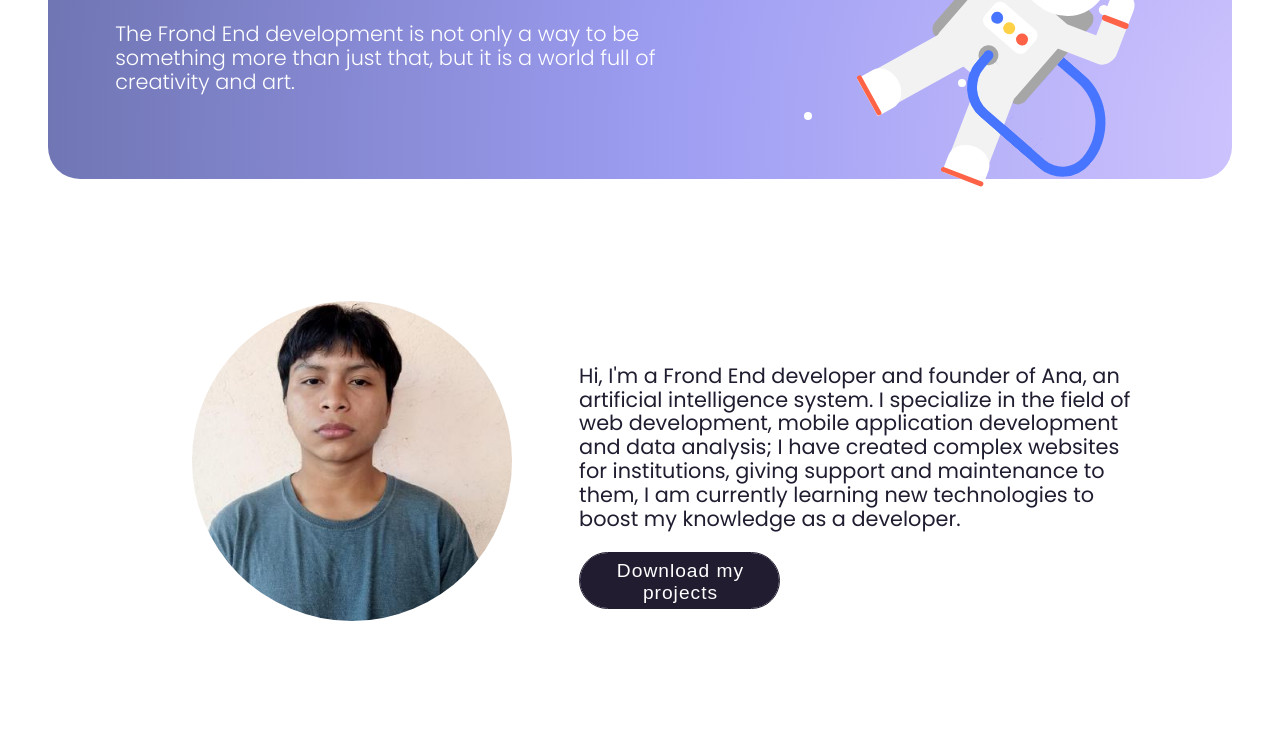
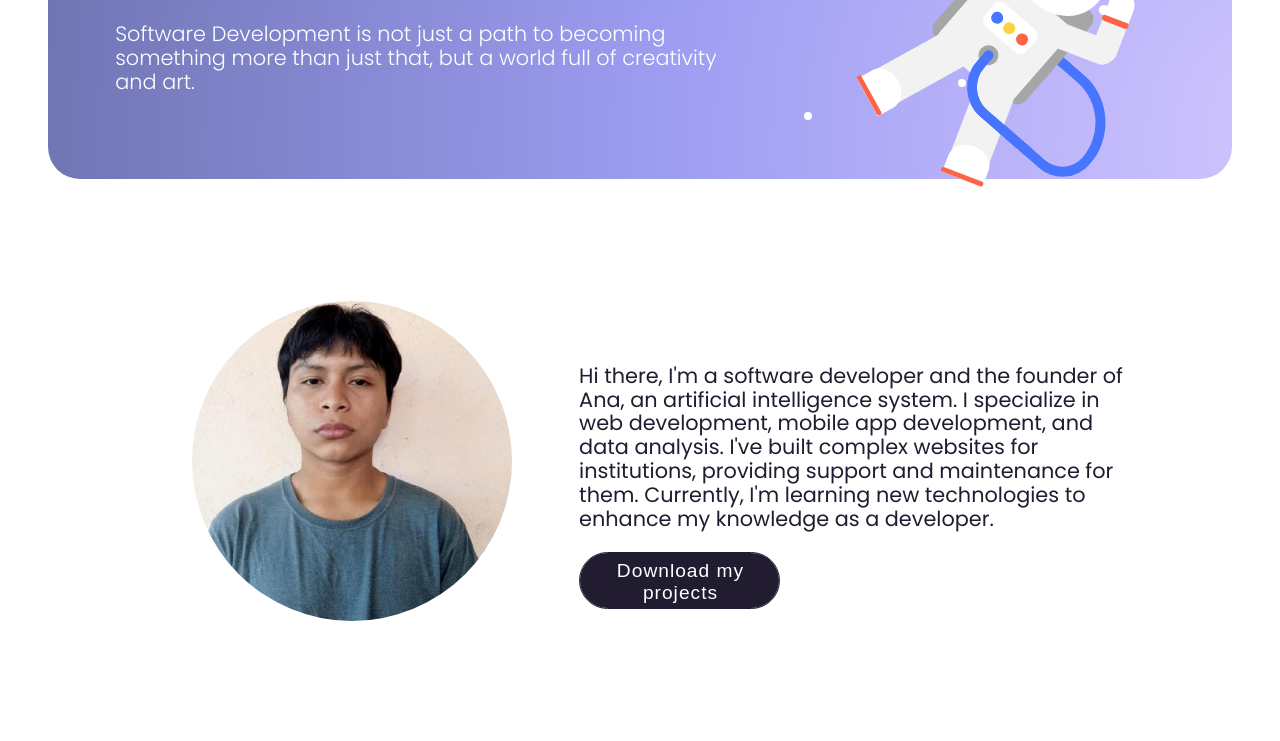
Before and after one commit to ZeusDeev/zeusDevv, a plain HTML site: page en/index.html in a window 1280 px wide. Shown: the part 342-1083 px from the top of the page. Drawn offline with Linux system fonts and the light colour scheme; grey boxes are pictures that could not be loaded; a web font is replaced by a local one.

Commit message:
Update index.html

```diff
--- a/en/index.html
+++ b/en/index.html
@@ -49,7 +49,7 @@
                     <h1 class="h1_contenido-texto">Zeus Cach</h1>
                     <h2 class="rango">Frond End Developer</h2>
                     <p class="descripcion">
-                        The Frond End development is not only a way to be something more than just that, but it is a world full of creativity and art.
+                        Software Development is not just a path to becoming something more than just that, but a world full of creativity and art.
                     </p>
                 </div>
            </div>
@@ -138,7 +138,7 @@
                         About me
                     </h3>
                     <p class="p_contenido-texto--sobremi">
-                        Hi, I'm a Frond End developer and founder of Ana, an artificial intelligence system. I specialize in the field of web development, mobile application development and data analysis; I have created complex websites for institutions, giving support and maintenance to them, I am currently learning new technologies to boost my knowledge as a developer.
+                       Hi there, I'm a software developer and the founder of Ana, an artificial intelligence system. I specialize in web development, mobile app development, and data analysis. I've built complex websites for institutions, providing support and maintenance for them. Currently, I'm learning new technologies to enhance my knowledge as a developer.
                     </p>
 
                     <div class="button-container-2">
```
